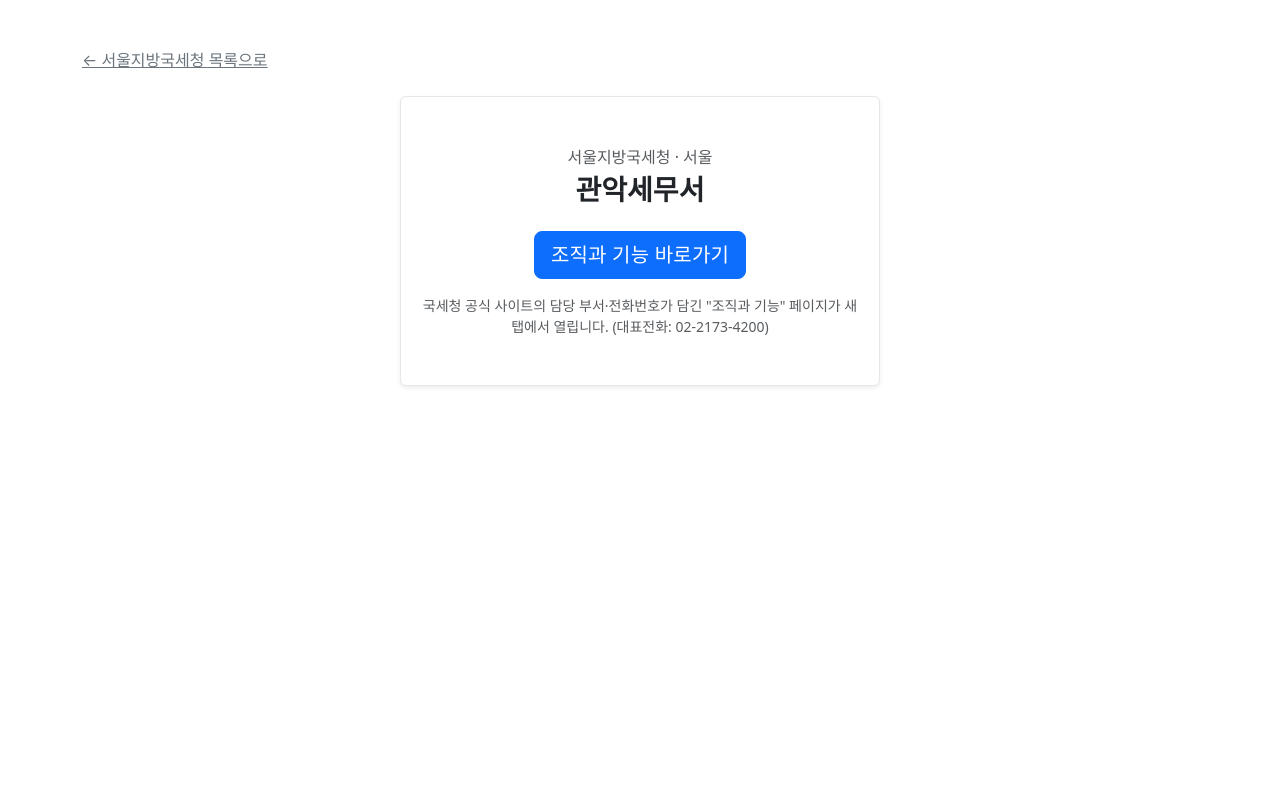
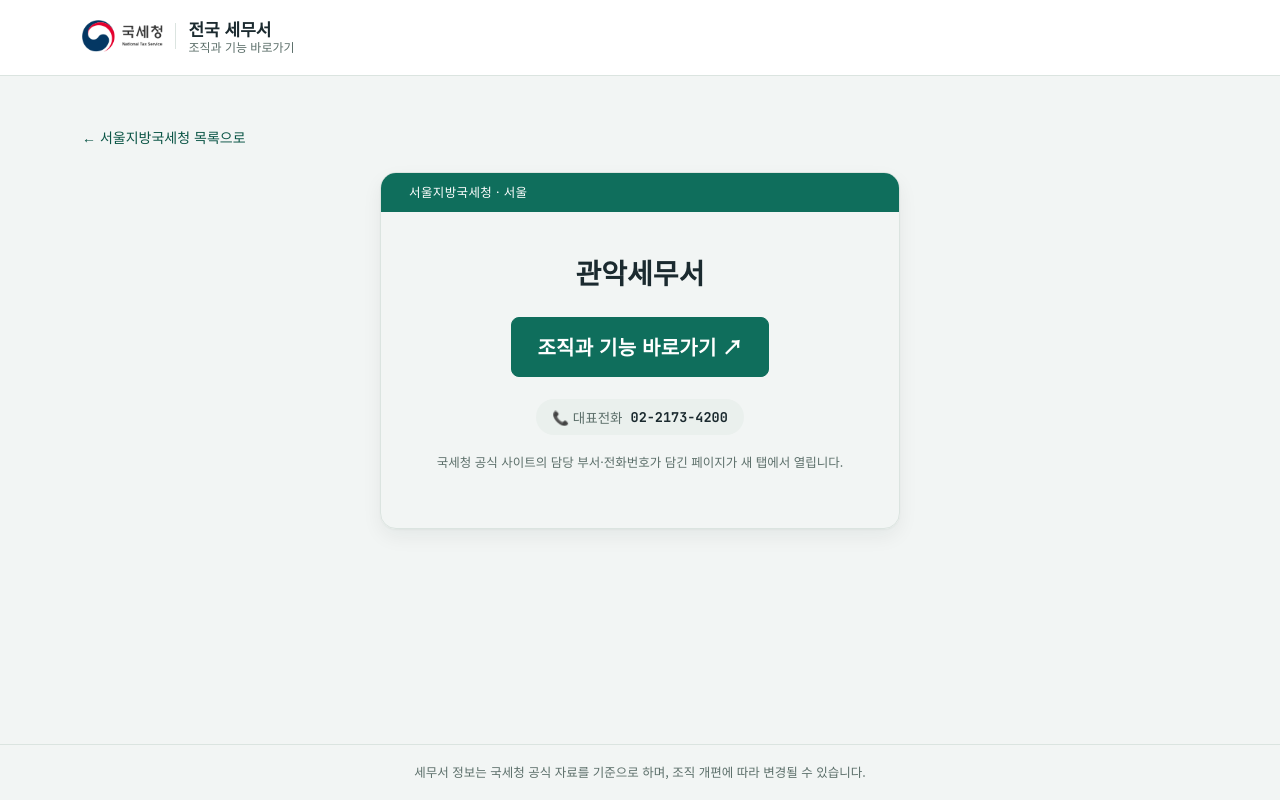
Before and after one commit to bohuipark/tax-office-directory, a Flask app: page /region/seoul/office/gwanak in a window 1280 px wide. Run offline with Flask 3, Linux system fonts and the light colour scheme.

Commit message:
Redesign with NTS branding and document-style visual identity
Replace the bare Bootstrap-default look with a teal/gold palette,
Noto Serif KR headings, and the official NTS logo in the header, so
the directory reads like an official government reference tool
instead of a generic template.

Co-Authored-By: Claude Sonnet 5 <noreply@anthropic.com>

```diff
--- a/webapp/static/css/style.css
+++ b/webapp/static/css/style.css
@@ -1,33 +1,292 @@
-body {
-    background: #ffffff;
-    color: #212529;
+:root {
+    --bg: #f2f5f4;
+    --surface: #ffffff;
+    --surface-2: #eaf0ed;
+    --ink: #1b2a2f;
+    --muted: #5c6f6a;
+    --line: #dbe4e0;
+    --accent: #0f6e5c;
+    --accent-ink: #0b5546;
+    --accent-soft: #e2f2ee;
+    --gold: #b9862f;
+    --gold-soft: #f8efdd;
+    --shadow: 0 1px 2px rgba(20, 40, 35, 0.04), 0 8px 20px rgba(20, 40, 35, 0.06);
 }
 
+* {
+    box-sizing: border-box;
+}
+
+body {
+    background: var(--bg);
+    color: var(--ink);
+    font-family: "Noto Sans KR", "Segoe UI", sans-serif;
+    min-height: 100vh;
+    display: flex;
+    flex-direction: column;
+}
+
+body > .container.py-5 {
+    flex: 1;
+}
+
+h1, h2, h3, .site-brand-text strong {
+    font-family: "Noto Serif KR", "Noto Sans KR", serif;
+}
+
+.mono, .phone-mono {
+    font-family: "JetBrains Mono", ui-monospace, monospace;
+    font-variant-numeric: tabular-nums;
+}
+
+/* ---------- header / footer ---------- */
+.site-header {
+    background: var(--surface);
+    border-bottom: 1px solid var(--line);
+    padding: 18px 0;
+}
+
+.site-brand {
+    display: inline-flex;
+    align-items: center;
+    gap: 12px;
+    text-decoration: none;
+    color: var(--ink);
+}
+
+.site-brand-logo {
+    height: 32px;
+    width: auto;
+}
+
+.site-brand-divider {
+    width: 1px;
+    height: 26px;
+    background: var(--line);
+}
+
+.site-brand-text {
+    display: flex;
+    flex-direction: column;
+    line-height: 1.25;
+}
+
+.site-brand-text strong {
+    font-size: 17px;
+    font-weight: 700;
+}
+
+.site-brand-text small {
+    font-size: 12px;
+    color: var(--muted);
+}
+
+.site-footer {
+    border-top: 1px solid var(--line);
+    padding: 18px 0;
+    color: var(--muted);
+    font-size: 12.5px;
+    text-align: center;
+}
+
+/* ---------- page intro ---------- */
+.page-intro h1 {
+    font-weight: 700;
+    letter-spacing: -0.01em;
+}
+
+.page-intro p {
+    color: var(--muted);
+}
+
+.back-link {
+    display: inline-flex;
+    align-items: center;
+    gap: 6px;
+    color: var(--accent-ink);
+    text-decoration: none;
+    font-size: 14px;
+    font-weight: 500;
+    margin-bottom: 24px;
+}
+
+.back-link:hover {
+    text-decoration: underline;
+}
+
+/* ---------- region cards (main page) ---------- */
 .region-card {
-    border: 1px solid #e5e7eb;
-    transition: box-shadow 0.15s ease-in-out, transform 0.15s ease-in-out;
+    position: relative;
+    border: 1px solid var(--line);
+    border-radius: 14px;
+    background: var(--surface);
+    box-shadow: var(--shadow);
+    transition: transform 0.15s ease, box-shadow 0.15s ease;
+    overflow: hidden;
+}
+
+.region-card::before {
+    content: "";
+    position: absolute;
+    top: 0;
+    left: 0;
+    width: 6px;
+    height: 100%;
+    background: var(--accent);
 }
 
 .region-card:hover {
-    box-shadow: 0 0.5rem 1rem rgba(0, 0, 0, 0.08) !important;
-    transform: translateY(-2px);
+    transform: translateY(-3px);
+    box-shadow: 0 4px 8px rgba(20, 40, 35, 0.06), 0 16px 28px rgba(20, 40, 35, 0.1);
 }
 
-.card-title {
-    color: #1f2937;
+.region-card .card-body {
+    padding-left: 26px;
+}
+
+.region-name {
+    font-weight: 700;
+    color: var(--ink);
+    font-size: 18px;
+}
+
+.region-area {
+    color: var(--muted);
+    font-size: 13.5px;
+    margin-bottom: 14px;
+}
+
+.region-count {
+    display: inline-flex;
+    align-items: baseline;
+    gap: 4px;
+    font-family: "JetBrains Mono", monospace;
+    font-weight: 700;
+    color: var(--gold);
+    background: var(--gold-soft);
+    border-radius: 999px;
+    padding: 3px 12px;
+    font-size: 13px;
+}
+
+/* ---------- region detail page ---------- */
+.region-heading {
+    border-bottom: 2px solid var(--accent);
+    padding-bottom: 14px;
+    margin-bottom: 28px;
+}
+
+.region-heading h1 {
+    font-weight: 700;
+    margin-bottom: 4px;
+}
+
+.region-heading .region-area {
+    margin-bottom: 0;
+}
+
+.province-heading {
+    display: flex;
+    align-items: center;
+    gap: 10px;
+    margin: 0 0 14px;
+}
+
+.province-heading .bar {
+    width: 4px;
+    height: 16px;
+    background: var(--gold);
+    border-radius: 2px;
+}
+
+.province-heading h2 {
+    font-size: 14px;
+    font-weight: 700;
+    color: var(--muted);
+    letter-spacing: 0.03em;
+    margin: 0;
+    text-transform: none;
 }
 
 .office-btn {
     font-size: 0.9rem;
-    padding: 0.55rem 0.5rem;
+    font-weight: 500;
+    padding: 0.6rem 0.5rem;
+    border-radius: 9px;
+    border: 1px solid var(--accent);
+    color: var(--accent-ink);
+    background: var(--surface);
+    transition: background 0.15s ease, color 0.15s ease;
 }
 
+.office-btn:hover {
+    background: var(--accent);
+    color: #fff;
+}
+
+/* ---------- office detail page ---------- */
 .office-detail-card {
-    max-width: 480px;
+    max-width: 520px;
     margin: 0 auto;
-    border: 1px solid #e5e7eb;
+    border: 1px solid var(--line);
+    border-radius: 16px;
+    box-shadow: var(--shadow);
+    overflow: hidden;
+}
+
+.office-detail-card .card-header-bar {
+    background: var(--accent);
+    color: #fff;
+    padding: 10px 28px;
+    font-size: 12.5px;
+    letter-spacing: 0.03em;
+}
+
+.office-detail-card .card-body {
+    padding: 40px 28px;
+    text-align: center;
+}
+
+.office-name {
+    font-weight: 700;
+    margin: 4px 0 28px;
 }
 
 .org-url-btn {
+    display: inline-flex;
+    align-items: center;
+    gap: 8px;
+    padding: 0.85rem 1.6rem;
+    font-weight: 700;
     letter-spacing: 0.01em;
+    background: var(--accent);
+    border-color: var(--accent);
 }
+
+.org-url-btn:hover {
+    background: var(--accent-ink);
+    border-color: var(--accent-ink);
+}
+
+.office-phone-row {
+    display: inline-flex;
+    align-items: center;
+    gap: 8px;
+    margin-top: 22px;
+    padding: 8px 16px;
+    border-radius: 999px;
+    background: var(--surface-2);
+    color: var(--muted);
+    font-size: 13.5px;
+}
+
+.office-phone-row .phone-mono {
+    color: var(--ink);
+    font-weight: 700;
+}
+
+.office-note {
+    color: var(--muted);
+    font-size: 12.5px;
+    margin-top: 18px;
+}
--- a/webapp/templates/404.html
+++ b/webapp/templates/404.html
@@ -1,11 +1,11 @@
 {% extends "base.html" %}
 
-{% block title %}페이지를 찾을 수 없습니다 - 전국 세무서 전화번호 안내{% endblock %}
+{% block title %}페이지를 찾을 수 없습니다 - 전국 세무서 조직과 기능 바로가기{% endblock %}
 
 {% block content %}
 <div class="text-center py-5">
     <h1 class="h4 fw-bold mb-3">요청하신 지방국세청 또는 세무서를 찾을 수 없습니다.</h1>
     <p class="text-muted mb-4">존재하지 않는 지역 ID이거나 잘못된 주소입니다.</p>
-    <a href="{{ url_for('main.index') }}" class="btn btn-primary">메인으로 돌아가기</a>
+    <a href="{{ url_for('main.index') }}" class="btn org-url-btn">메인으로 돌아가기</a>
 </div>
 {% endblock %}
--- a/webapp/templates/base.html
+++ b/webapp/templates/base.html
@@ -3,13 +3,32 @@
 <head>
 <meta charset="UTF-8">
 <meta name="viewport" content="width=device-width, initial-scale=1.0">
-<title>{% block title %}전국 세무서 전화번호 안내{% endblock %}</title>
+<title>{% block title %}전국 세무서 조직과 기능 바로가기{% endblock %}</title>
 <link href="https://cdn.jsdelivr.net/npm/bootstrap@5.3.3/dist/css/bootstrap.min.css" rel="stylesheet">
+<link rel="preconnect" href="https://fonts.googleapis.com">
+<link href="https://fonts.googleapis.com/css2?family=Noto+Serif+KR:wght@500;700&family=Noto+Sans+KR:wght@400;500;700&family=JetBrains+Mono:wght@500;700&display=swap" rel="stylesheet">
 <link rel="stylesheet" href="{{ url_for('static', filename='css/style.css') }}">
 </head>
 <body>
+<header class="site-header">
+    <div class="container">
+        <a href="{{ url_for('main.index') }}" class="site-brand">
+            <img src="{{ url_for('static', filename='img/nts_logo.png') }}" alt="국세청" class="site-brand-logo">
+            <span class="site-brand-divider"></span>
+            <span class="site-brand-text">
+                <strong>전국 세무서</strong>
+                <small>조직과 기능 바로가기</small>
+            </span>
+        </a>
+    </div>
+</header>
 <div class="container py-5">
     {% block content %}{% endblock %}
 </div>
+<footer class="site-footer">
+    <div class="container">
+        세무서 정보는 국세청 공식 자료를 기준으로 하며, 조직 개편에 따라 변경될 수 있습니다.
+    </div>
+</footer>
 </body>
 </html>
--- a/webapp/templates/office.html
+++ b/webapp/templates/office.html
@@ -3,24 +3,26 @@
 {% block title %}{{ office.name }} - 전국 세무서 조직과 기능 바로가기{% endblock %}
 
 {% block content %}
-<a href="{{ url_for('main.region_detail', region_id=office.region_id) }}" class="link-secondary mb-4 d-inline-block">
+<a href="{{ url_for('main.region_detail', region_id=office.region_id) }}" class="back-link">
     &larr; {{ office.region_name }} 목록으로
 </a>
 
-<div class="card shadow-sm office-detail-card">
-    <div class="card-body text-center py-5">
-        <p class="text-muted mb-1">{{ office.region_name }} · {{ office.province }}</p>
-        <h1 class="h3 fw-bold mb-4">{{ office.name }}</h1>
+<div class="office-detail-card">
+    <div class="card-header-bar">{{ office.region_name }} · {{ office.province }}</div>
+    <div class="card-body">
+        <h1 class="h3 office-name">{{ office.name }}</h1>
         <a href="{{ office.org_url }}"
            target="_blank"
            rel="noopener noreferrer"
            class="btn btn-primary btn-lg org-url-btn">
-            조직과 기능 바로가기
+            조직과 기능 바로가기 ↗
         </a>
-        <p class="text-muted small mt-3 mb-0">
-            국세청 공식 사이트의 담당 부서·전화번호가 담긴 "조직과 기능" 페이지가 새 탭에서 열립니다.
-            (대표전화: {{ office.phone }})
-        </p>
+        <div>
+            <span class="office-phone-row">
+                📞 대표전화 <span class="phone-mono">{{ office.phone }}</span>
+            </span>
+        </div>
+        <p class="office-note">국세청 공식 사이트의 담당 부서·전화번호가 담긴 페이지가 새 탭에서 열립니다.</p>
     </div>
 </div>
 {% endblock %}
```
Also changed, not shown: webapp/templates/region.html (+10 -7 lines), webapp/templates/regions.html (+7 -7 lines), webapp/static/img/nts_logo.png (added), 1 other file.
